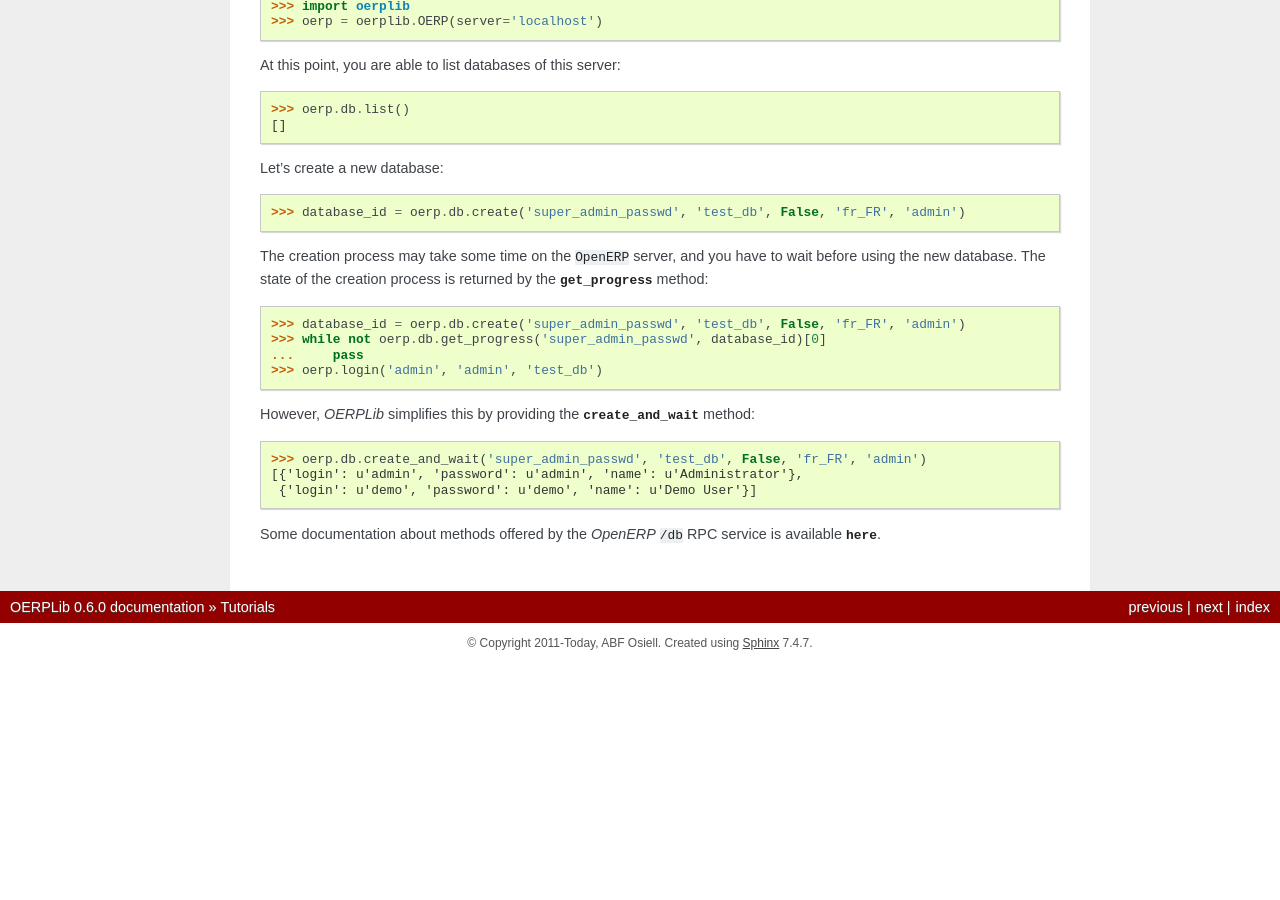
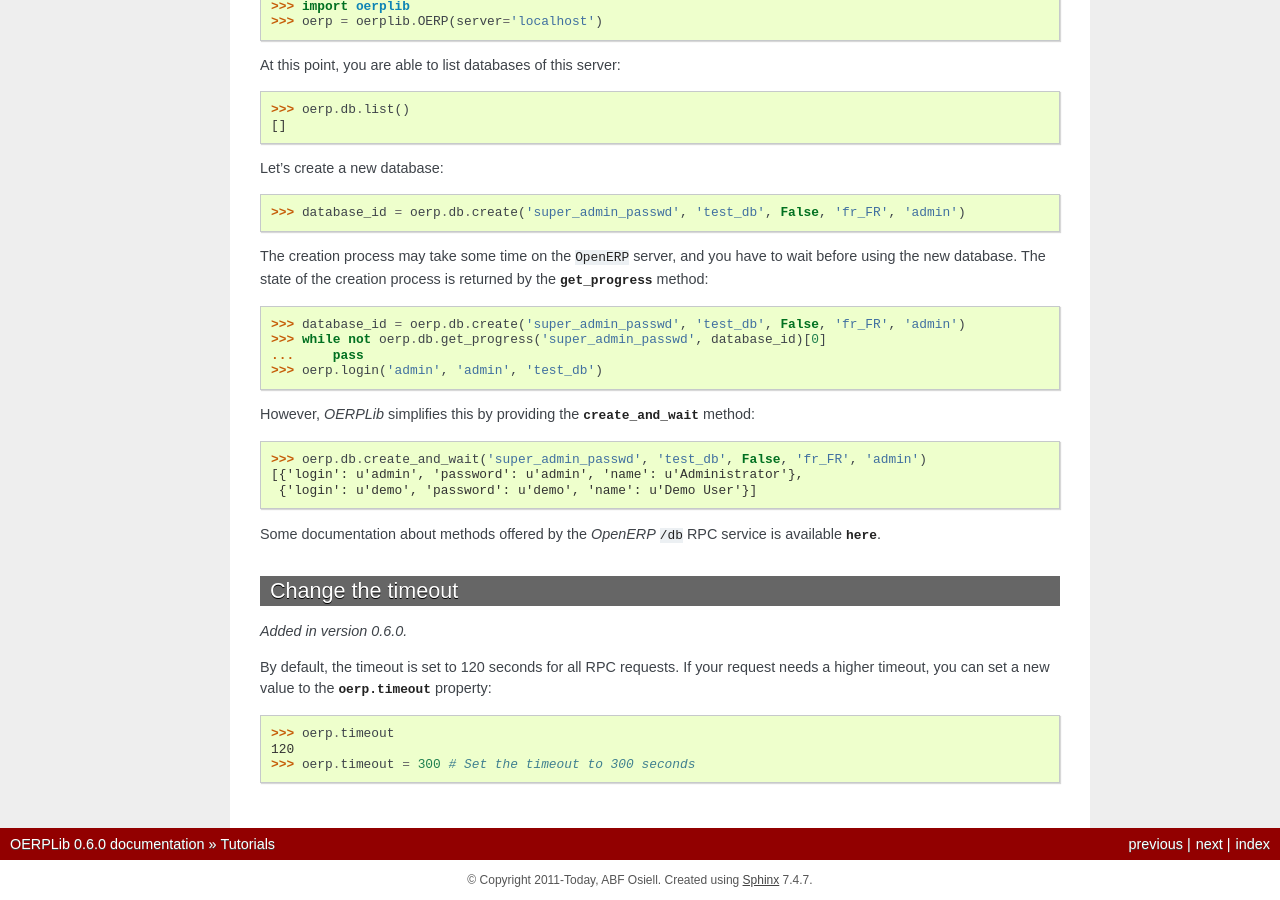
Before and after one commit to osiell/oerplib, a Sphinx documentation site: the page built from doc/source/tutorials.rst, in a window 1280 px wide and 900 px high, scrolled down 5507 px. Built offline with Sphinx 7.4.7, drawn with Linux system fonts in a browser that asks for light colours; before the commit the page ends 6170 px from its top, so only the background shows below that.

Commit message:
Documentation updated (tutorials about the timeout and some minor fixes).

```diff
--- a/doc/source/download_install.rst
+++ b/doc/source/download_install.rst
@@ -51,4 +51,4 @@ you want to perform the tests, for instance::
 
     PYTHONPATH=. ./tests/runtests.py --create_db --server 192.168.1.4
 
-The name of the database created is 'oerplib-test' by default.
+The name of the database created is ``oerplib-test`` by default.
--- a/doc/source/index.rst
+++ b/doc/source/index.rst
@@ -55,6 +55,8 @@ How does it work? See below::
     user.name = "Brian Jones"
     oerp.write_record(user)
 
+For more details, see the :ref:`tutorials <tutorials>` and the :ref:`API reference <reference>`.
+
 Download and install
 --------------------
 
--- a/doc/source/reference.rst
+++ b/doc/source/reference.rst
@@ -1,8 +1,10 @@
+.. _reference:
+
 Reference
 =========
 
 .. toctree::
-    :maxdepth: 1
+    :maxdepth: 2
 
     ref_fields
     ref_oerplib
--- a/doc/source/tutorials.rst
+++ b/doc/source/tutorials.rst
@@ -350,3 +350,16 @@ However, `OERPLib` simplifies this by providing the
 
 Some documentation about methods offered by the `OpenERP` ``/db`` RPC service
 is available :class:`here <oerplib.service.db.DB>`.
+
+Change the timeout
+------------------
+
+.. versionadded:: 0.6.0
+
+By default, the timeout is set to 120 seconds for all RPC requests.
+If your request needs a higher timeout, you can set a new value to the
+:attr:`oerp.timeout <oerplib.OERP.timeout>` property::
+
+    >>> oerp.timeout
+    120
+    >>> oerp.timeout = 300 # Set the timeout to 300 seconds
```
